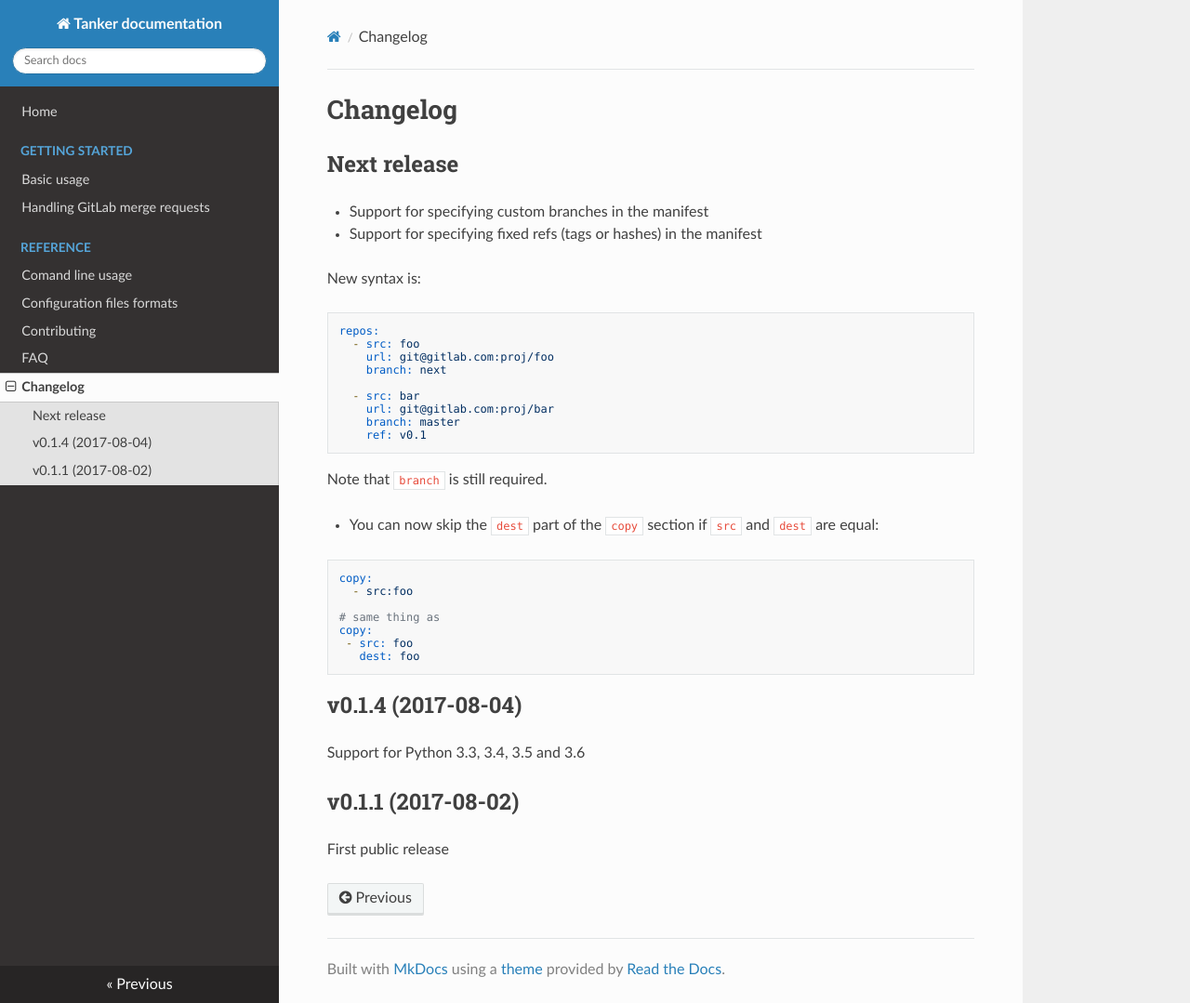
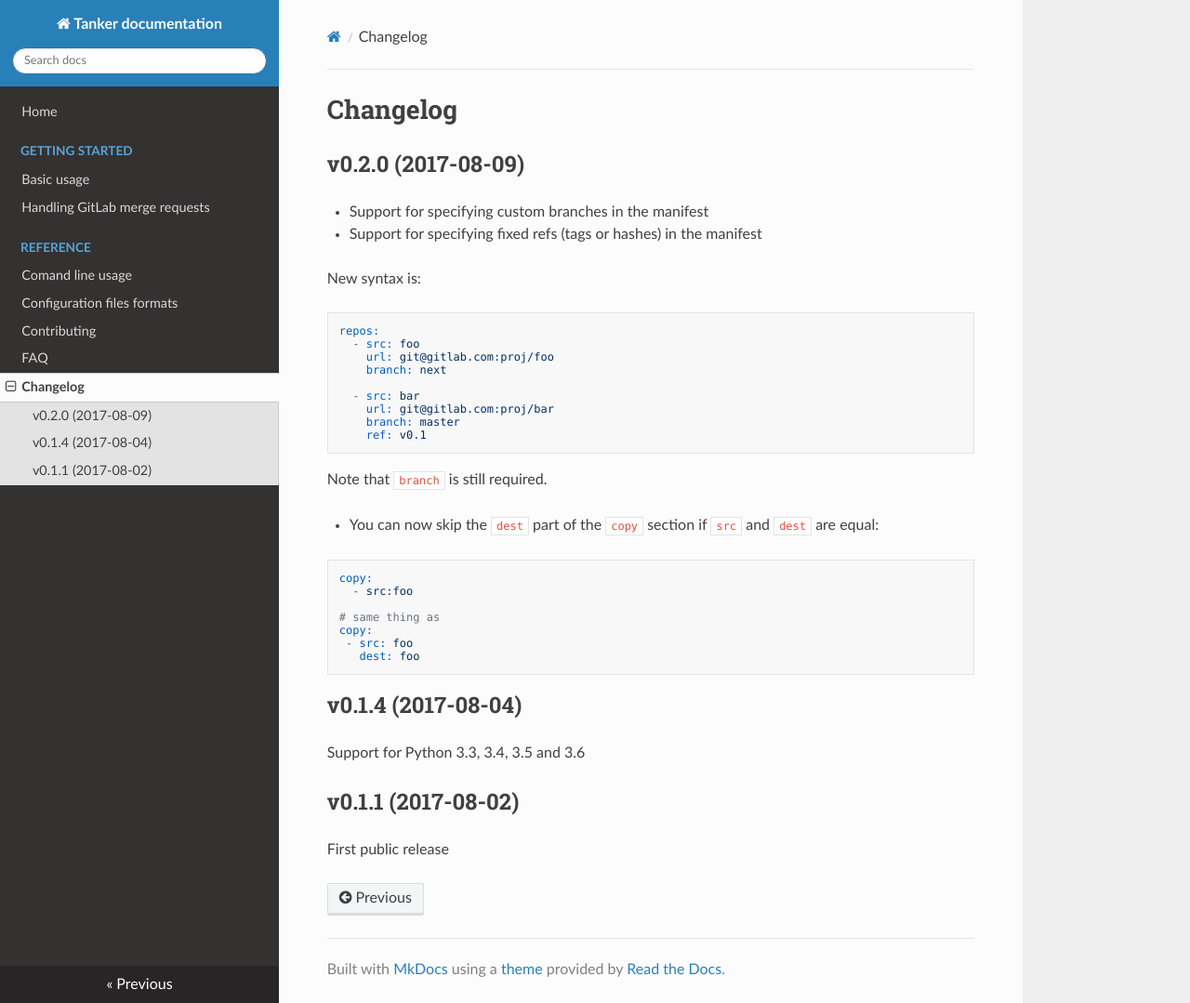
Before and after one commit to your-tools/tsrc, an MkDocs documentation site: the page built from docs/changelog.md, in a window 1280 px wide and 1079 px high. Shown: the whole window at 93% size. Built offline with MkDocs 1.6.1, drawn with Linux system fonts in a browser that asks for light colours; nearby versions of some CDN libraries; old or Windows-style settings are respelled for this version of MkDocs.

Commit message:
bump to v0.2.0

```diff
--- a/docs/changelog.md
+++ b/docs/changelog.md
@@ -1,6 +1,6 @@
 # Changelog
 
-## Next release
+## v0.2.0 (2017-08-09)
 
 * Support for specifying custom branches in the manifest
 * Support for specifying fixed refs (tags or hashes) in the manifest
--- a/setup.py
+++ b/setup.py
@@ -11,7 +11,7 @@ def get_long_description():
 
 
 setup(name="tsrc",
-      version="0.1.4",
+      version="0.2.0",
       description="Manage multiple repositories",
       long_description=get_long_description(),
       url="https://github.com/TankerApp/tsrc",
```
